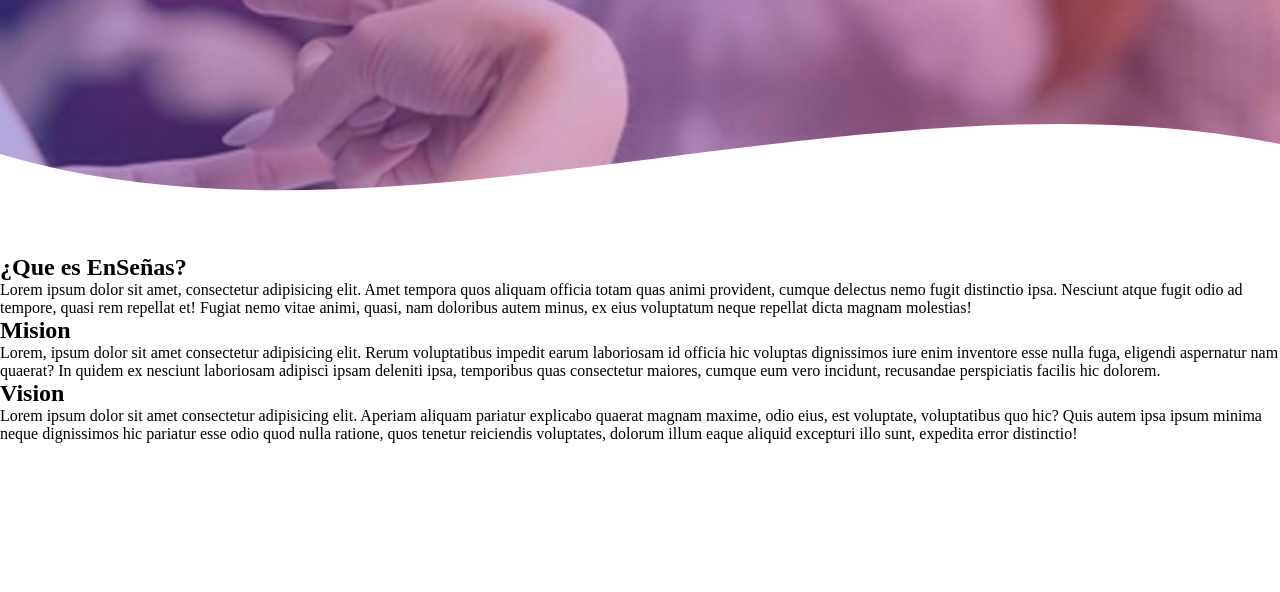
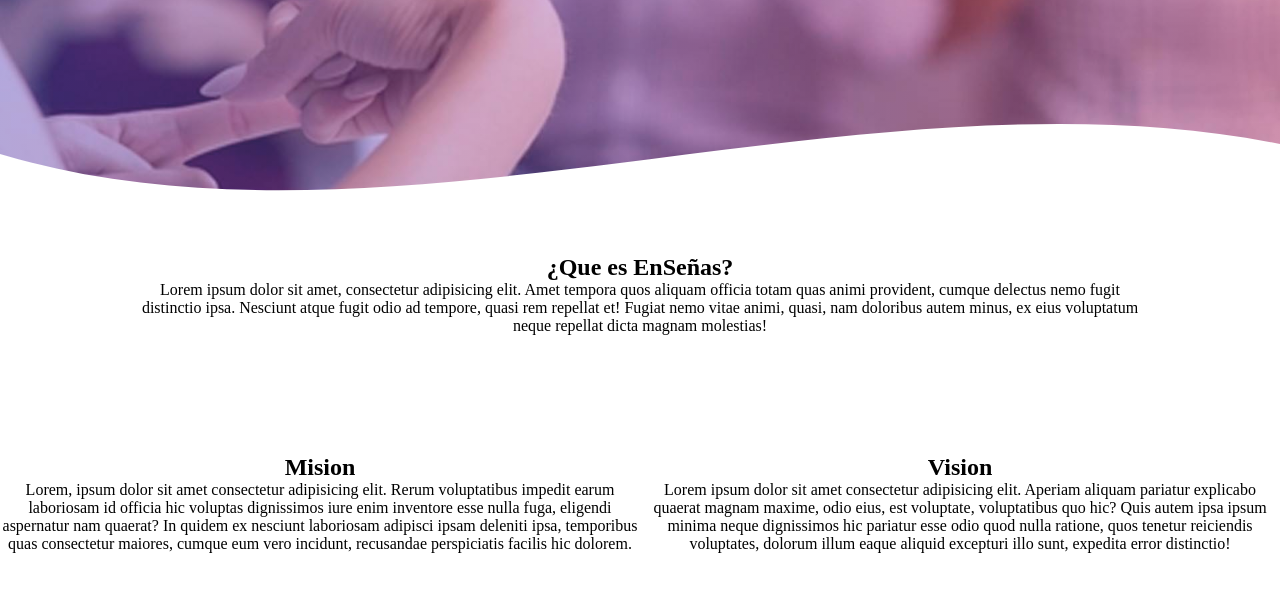
Before and after one commit to MarioCVM/EnSenias, a plain HTML site: page index.html in a window 1280 px wide. Shown: the part 346-938 px from the top of the page. Before the commit the page ends 800 px from the top, so only its background shows below. Drawn offline with Linux system fonts and the light colour scheme.

Commit message:
Mision, vision y que es enseñas

```diff
--- a/CSS/mainStyle.css
+++ b/CSS/mainStyle.css
@@ -58,3 +58,37 @@ header{
     background-attachment: fixed;
     position: relative;
 }
+
+.Info{
+    height: 200px;
+    width: 90%;
+    max-width: 1000px;
+    overflow: hidden;
+    margin: auto;
+    padding: 0 0 80px 0;
+    text-align: center;
+}
+
+.MyV{
+    display: flex;
+}
+
+.MisionLeft{
+    height: 200px;
+    width: 90%;
+    max-width: 1000px;
+    overflow: hidden;
+    margin: auto;
+    padding: 0 0 80px 0;
+    text-align: center;
+}
+
+.VisionRight{
+    height: 200px;
+    width: 90%;
+    max-width: 1000px;
+    overflow: hidden;
+    margin: auto;
+    padding: 0 0 80px 0;
+    text-align: center;
+}
--- a/index.html
+++ b/index.html
@@ -32,20 +32,23 @@
         </div>
     </header>
 
-    <section class="InfoSection">
+    <main class="InfoSection">
         <div class="Info">
             <h2 class="informacion">¿Que es EnSeñas?</h2>
             <p>Lorem ipsum dolor sit amet, consectetur adipisicing elit. Amet tempora quos aliquam officia totam quas animi provident, cumque delectus nemo fugit distinctio ipsa. Nesciunt atque fugit odio ad tempore, quasi rem repellat et! Fugiat nemo vitae animi, quasi, nam doloribus autem minus, ex eius voluptatum neque repellat dicta magnam molestias!</p>
         </div>
+        <div class="MyV">
             <div class="MisionLeft">
                 <h2 class="Mision_info">Mision</h2>
                 <p>Lorem, ipsum dolor sit amet consectetur adipisicing elit. Rerum voluptatibus impedit earum laboriosam id officia hic voluptas dignissimos iure enim inventore esse nulla fuga, eligendi aspernatur nam quaerat? In quidem ex nesciunt laboriosam adipisci ipsam deleniti ipsa, temporibus quas consectetur maiores, cumque eum vero incidunt, recusandae perspiciatis facilis hic dolorem.</p>
             </div>
+
             <div class="VisionRight">
                 <h2 class="Vision_info">Vision</h2>
                 <p>Lorem ipsum dolor sit amet consectetur adipisicing elit. Aperiam aliquam pariatur explicabo quaerat magnam maxime, odio eius, est voluptate, voluptatibus quo hic? Quis autem ipsa ipsum minima neque dignissimos hic pariatur esse odio quod nulla ratione, quos tenetur reiciendis voluptates, dolorum illum eaque aliquid excepturi illo sunt, expedita error distinctio!</p>
             </div>
-    </section>
+        </div>
+    </main>
 
 </body>
 </html>
```
Lines whose indentation alone changed are shown as unchanged.
